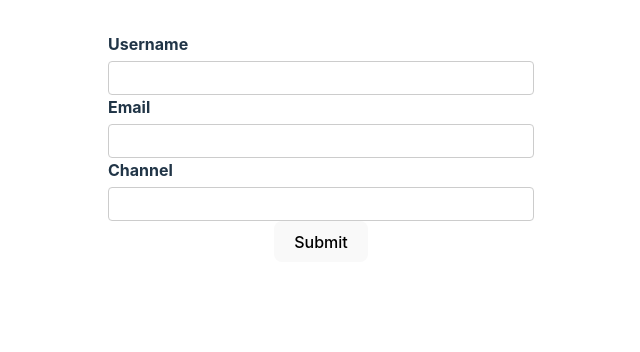
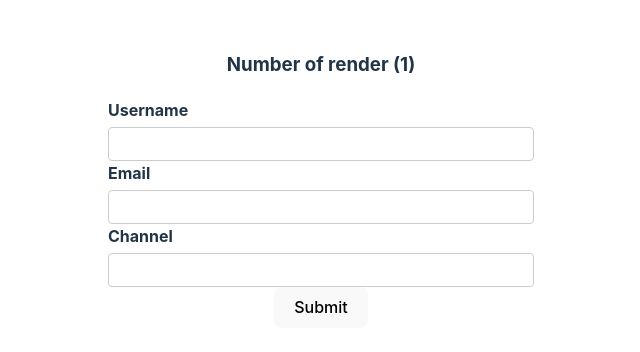
Before and after one commit to dattruong88vn/education-react-hook-form, a React (Vite) app: page / in a window 1280 px wide. Shown: the top 352 px of the page, without its empty margins (319-959 px from the left). Built offline with nearby package versions, Linux system fonts and the light colour scheme.

Commit message:
submit form and typescript

```diff
--- a/src/components/YoutubeForm.tsx
+++ b/src/components/YoutubeForm.tsx
@@ -1,21 +1,38 @@
 import { useForm } from "react-hook-form";
 import { DevTool } from "@hookform/devtools";
 
-const FIELD_NAMES = {
+let countRender = 0;
+
+type FormValues = {
+  username: string;
+  email: string;
+  channel: string;
+};
+
+type FormKeys = { [Key: string]: "username" | "email" | "channel" };
+
+const FIELD_NAMES: FormKeys = {
   username: "username",
   email: "email",
   channel: "channel",
 };
 
 const YoutubeForm = () => {
-  const form = useForm();
+  const form = useForm<FormValues>();
+
+  const onSubmit = (data: FormValues) => {
+    console.log(`submit form:`, { data });
+  };
+
+  countRender++;
 
   // register a field
-  const { register, control } = form;
+  const { register, control, handleSubmit } = form;
 
   return (
     <div>
-      <form>
+      <h3>Number of render ({countRender / 2})</h3>
+      <form onSubmit={handleSubmit(onSubmit)}>
         <label htmlFor={FIELD_NAMES.username}>Username</label>
         <input
           type="text"
@@ -32,7 +49,7 @@ const YoutubeForm = () => {
 
         <label htmlFor={FIELD_NAMES.channel}>Channel</label>
         <input
-          type="email"
+          type="text"
           id={FIELD_NAMES.channel}
           {...register(FIELD_NAMES.channel)}
         />
```
Also changed, not shown: 1 other file (tests, documents, lock files or other folders).
